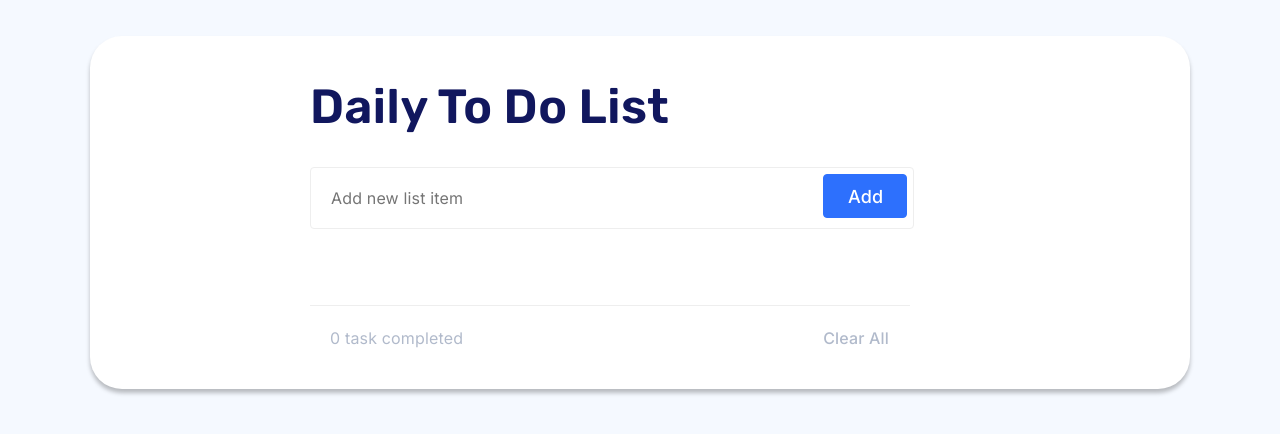
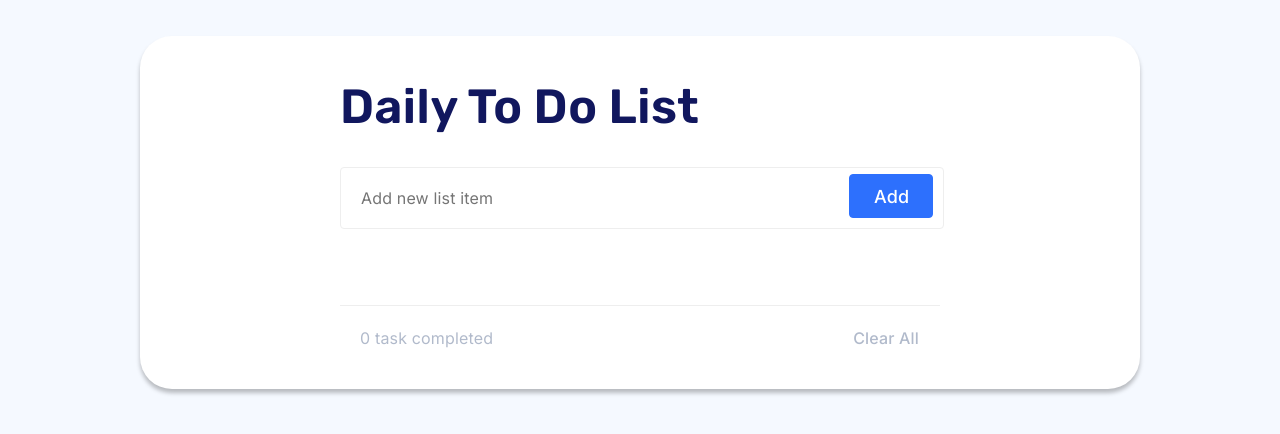
Before and after one commit to mariaszabo/daily-to-do-list, a React (Vite) app: page / in a window 1280 px wide. Shown: the part 188-622 px from the top of the page. Built offline with nearby package versions, Linux system fonts and the light colour scheme.

Commit message:
Project done ( need to do some modifications with style elements)

```diff
--- a/src/components/Layout.tsx
+++ b/src/components/Layout.tsx
@@ -30,17 +30,15 @@ const Background = styled.div`
 
 const Card = styled.div`
 
+  max-width: 1000px;
+  max-height: 670px;
+
   width: 100%;
-
-  max-width: 900px;
-  max-height: 570px;
-
 
   display: flex;
   flex-direction: column;
-  justify-content: left;
-  align-items: left;
-  padding-left: 200px;
+  /* justify-content: center; */
+  align-items: center;
 
   border-radius: 32px;
   background: #FFF;
--- a/src/components/TodoCount.tsx
+++ b/src/components/TodoCount.tsx
@@ -53,13 +53,14 @@ const TodoCount = (props: Props) => {
 export default TodoCount;
 
 const Container = styled.div`
-  width: 600px;
+  max-width: 600px;
+  width: 100%;
   height: 42px;
   margin-top: 32px;
 `;
 
 const Line = styled.div`
-  width: 600px;
+  max-width: 600px;
   height: 1px;
   background: #EEE;
 `;
--- a/src/components/TodoForm.tsx
+++ b/src/components/TodoForm.tsx
@@ -34,7 +34,7 @@ const TodoForm = (props: Props) => {
 export default TodoForm;
 
 const Container = styled.div`
-  width: 600px;
+  max-width: 600px;
   height: 58px;
   flex-shrink: 0;
   display: flex;
@@ -42,14 +42,19 @@ const Container = styled.div`
 `;
 
 const Content = styled.span`
+  width: 600px;
   position: relative;
-  display: inline-flex;
+  display: flex;
   flex-direction: row;
 `;
 
 const Input = styled.input`
+
   display: flex;
-  width: 580px;
+  max-width: 580px;
+  width: 100%;
+
+  /* min-width: 360px; */
   height: 58px;
   flex-shrink: 0;
   fill: var(--FFFFFF, #FFF);
```
